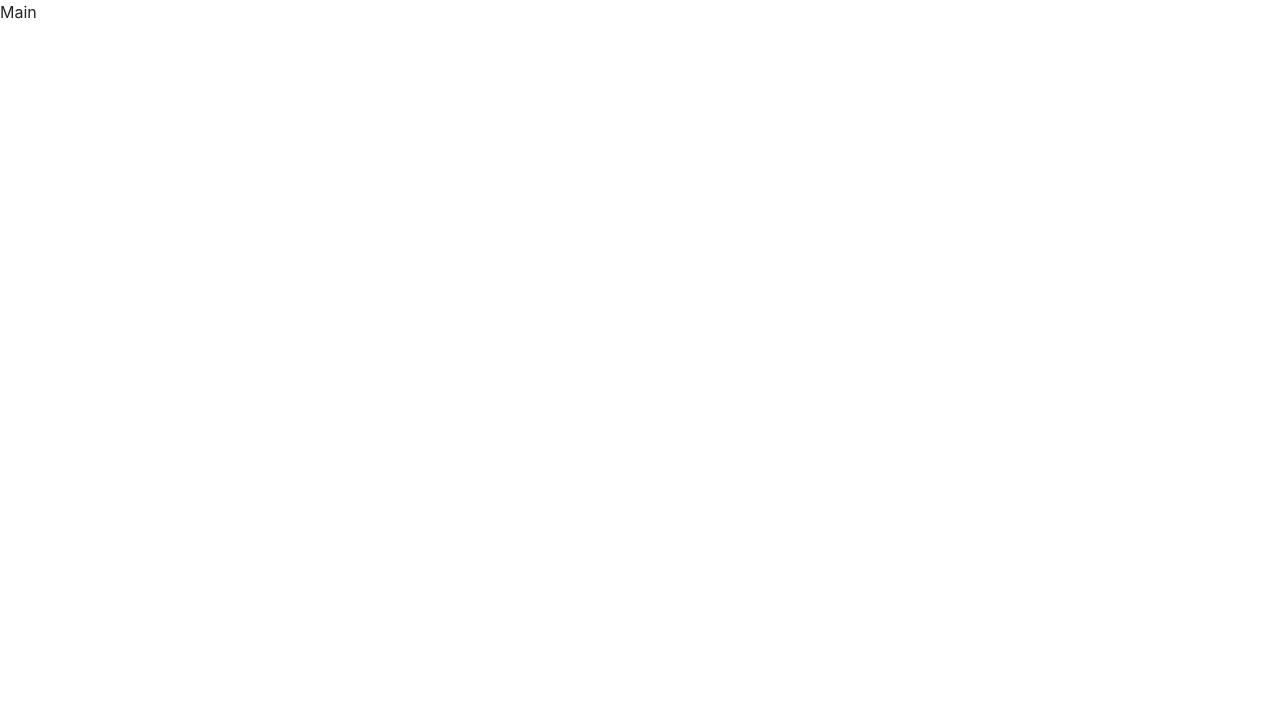
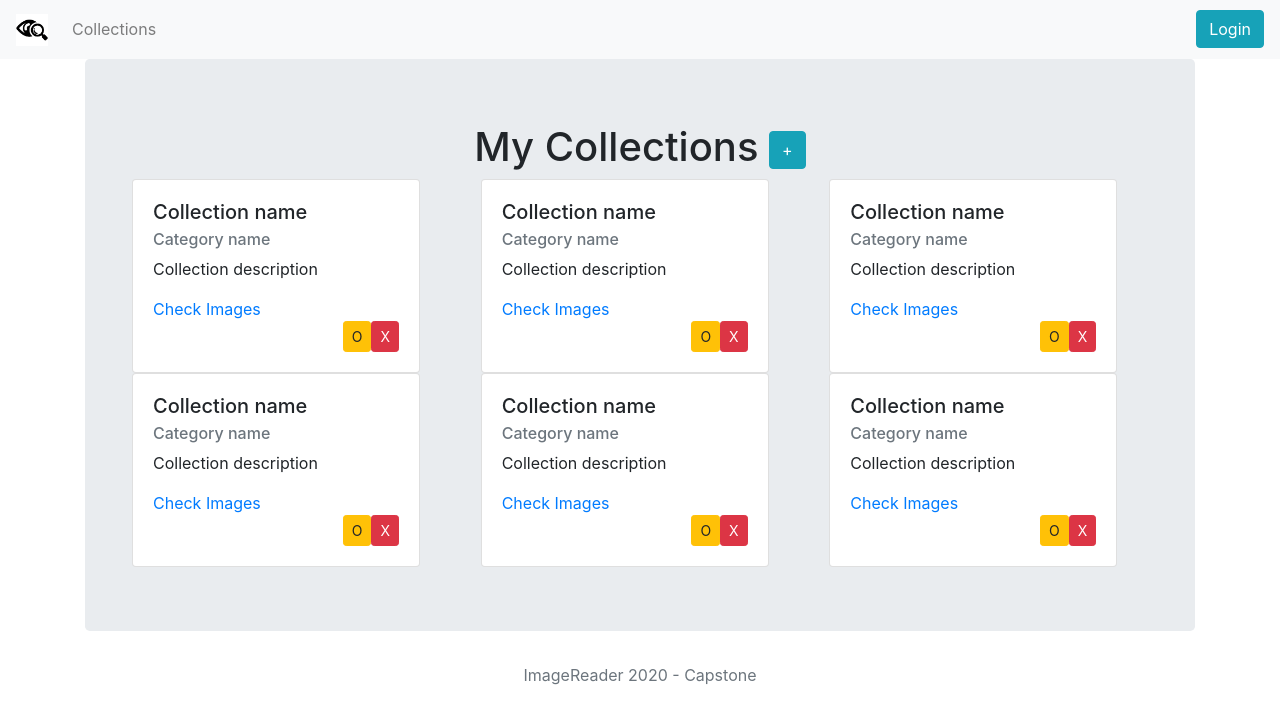
Before and after one commit to dblsilverio/cdnd-capstone, a React (Create React App) app in the folder client/: page / in a window 1280 px wide. Shown: the top 724 px of the page. Built offline with nearby package versions, Linux system fonts and the light colour scheme.

Commit message:
Basic image and collection components

```diff
--- /dev/null
+++ b/client/src/components/CollectionImages.tsx
@@ -0,0 +1,63 @@
+import React, { Component } from 'react'
+import { Col, Container, Image, Row } from 'react-bootstrap'
+import { Image as CImage } from '../models/image'
+import { ImageCollection } from '../models/imageCollection'
+
+export default class CollectionImages extends Component {
+
+    collection: ImageCollection = { category: "Category name", name: "Collection name", createdAt: new Date().toISOString(), id: "1231231", userId: "123123", description: "Collection description" }
+    images: CImage[] = [
+        { collectionId: this.collection.id, filename: "https://udacity-cdnd-capstone-image-reader-dev.s3.amazonaws.com/7293f85e-53e6-463d-8e81-7a325168cc7a", id: "123", createdAt: new Date().toISOString(), title: "Public Sign 1", description: "A public sign bla bla bla", textContent: "Detect Text" },
+        { collectionId: this.collection.id, filename: "https://udacity-cdnd-capstone-image-reader-dev.s3.amazonaws.com/7293f85e-53e6-463d-8e81-7a325168cc7a", id: "123", createdAt: new Date().toISOString(), title: "Public Sign 1", description: "A public sign bla bla bla", textContent: "Detect Text" },
+        { collectionId: this.collection.id, filename: "https://udacity-cdnd-capstone-image-reader-dev.s3.amazonaws.com/7293f85e-53e6-463d-8e81-7a325168cc7a", id: "123", createdAt: new Date().toISOString(), title: "Public Sign 1", description: "A public sign bla bla bla", textContent: "Detect Text" },
+        { collectionId: this.collection.id, filename: "https://udacity-cdnd-capstone-image-reader-dev.s3.amazonaws.com/7293f85e-53e6-463d-8e81-7a325168cc7a", id: "123", createdAt: new Date().toISOString(), title: "Public Sign 1", description: "A public sign bla bla bla", textContent: "Detect Text" },
+        { collectionId: this.collection.id, filename: "https://udacity-cdnd-capstone-image-reader-dev.s3.amazonaws.com/7293f85e-53e6-463d-8e81-7a325168cc7a", id: "123", createdAt: new Date().toISOString(), title: "Public Sign 1", description: "A public sign bla bla bla", textContent: "Detect Text" },
+        { collectionId: this.collection.id, filename: "https://udacity-cdnd-capstone-image-reader-dev.s3.amazonaws.com/7293f85e-53e6-463d-8e81-7a325168cc7a", id: "123", createdAt: new Date().toISOString(), title: "Public Sign 1", description: "A public sign bla bla bla", textContent: "Detect Text" }
+    ]
+
+    render() {
+        return (
+            <>
+                <h1 style={{ textAlign: 'center' }}> <i>{this.collection.name}</i> Images </h1>
+                {
+                    <Container style={{ marginTop: '50px' }}>
+                        {
+                            this.images.map(i => (<ImageItem item={i} />))
+                        }
+                    </Container>
+                }
+            </>
+        )
+
+    }
+
+}
+
+type ImageProps = {
+    item: CImage
+}
+
+class ImageItem extends Component<ImageProps> {
+
+    render() {
+
+        const { item } = this.props
+
+        return (
+            <Row style={{ marginBottom: '25px' }}>
+                <Col md="5">
+                    <Image src={item.filename} fluid />
+                </Col>
+                <Col md="7">
+                    <div>
+                        <p><b>Title: </b>{item.title}</p>
+                        <p><b>Created: </b>{item.createdAt}</p>
+                        <p><b>Description: </b>{item.description}</p>
+                        <p><b>Detected Text: </b>{item.textContent}</p>
+                    </div>
+                </Col>
+
+            </Row>
+        )
+    }
+}
--- /dev/null
+++ b/client/src/components/Collections.tsx
@@ -0,0 +1,71 @@
+import React, { Component } from 'react'
+import { Button, Card, Col, Container, Row } from 'react-bootstrap'
+import { Link } from 'react-router-dom'
+import { ImageCollection } from '../models/imageCollection'
+
+export default class Collections extends Component {
+
+    items: ImageCollection[] = [
+        { category: "Category name", name: "Collection name", createdAt: new Date().toISOString(), id: "1231231", userId: "123123", description: "Collection description" },
+        { category: "Category name", name: "Collection name", createdAt: new Date().toISOString(), id: "1231231", userId: "123123", description: "Collection description" },
+        { category: "Category name", name: "Collection name", createdAt: new Date().toISOString(), id: "1231231", userId: "123123", description: "Collection description" },
+        { category: "Category name", name: "Collection name", createdAt: new Date().toISOString(), id: "1231231", userId: "123123", description: "Collection description" },
+        { category: "Category name", name: "Collection name", createdAt: new Date().toISOString(), id: "1231231", userId: "123123", description: "Collection description" },
+        { category: "Category name", name: "Collection name", createdAt: new Date().toISOString(), id: "1231231", userId: "123123", description: "Collection description" }
+    ]
+
+    render() {
+        return (
+            <>
+                <h1 style={{ textAlign: 'center' }}>My Collections <Button variant="info">+</Button></h1>
+                <Container>
+                    <Row>
+                        {
+                            this.items.map(c => (<CollectionItem item={c} />))
+                        }
+                    </Row>
+                </Container>
+            </>
+        )
+
+    }
+
+}
+
+type CollectionProps = {
+    item: ImageCollection
+}
+
+class CollectionItem extends Component<CollectionProps> {
+
+    render() {
+
+        const { item } = this.props
+
+        return (
+            <>
+                <Col md="4" xs="12">
+                    <Card style={{ width: '18rem' }}>
+                        <Card.Body>
+                            <Card.Title>
+                                {item.name}
+                            </Card.Title>
+                            <Card.Subtitle className="mb-2 text-muted">{item.category}</Card.Subtitle>
+                            <Card.Text>
+                                {item.description}
+                            </Card.Text>
+                            <Card.Link as={Link} to={`/collections/${item.id}`}>Check Images</Card.Link>
+                            <div style={{textAlign: 'right'}}>
+                                <small>
+                                    <Button variant="warning" size="sm">O</Button>
+                                    <Button variant="danger" size="sm">X</Button>
+                                </small>
+                            </div>
+                        </Card.Body>
+                    </Card>
+                </Col>
+
+            </>
+        )
+    }
+}
--- a/client/src/index.tsx
+++ b/client/src/index.tsx
@@ -4,25 +4,39 @@ import { BrowserRouter, Route, Switch } from 'react-router-dom'
 import * as serviceWorker from './serviceWorker';
 
 import 'bootstrap/dist/css/bootstrap.min.css';
+import Footer from './ui/Footer';
+import Header from './ui/Header';
+import { Container, Jumbotron } from 'react-bootstrap';
+import Collections from './components/Collections';
+import CollectionImages from './components/CollectionImages';
 
 ReactDOM.render(
   <React.StrictMode>
     <BrowserRouter>
+      <Header />
+      <Container>
+        <Jumbotron>
           <Switch>
             <Route exact path="/">
-          Main
+              <Collections />
             </Route>
             <Route exact path="/login">
               Login
 </Route>
+            <Route exact path="/logoff">
+              Logoff
+</Route>
             <Route exact path="/callback">
               Callback
 </Route>
-        <Route exact path="/collections">
-          Collections
+            <Route exact path="/collections/:collectionId">
+              <CollectionImages />
             </Route>
           </Switch>
+        </Jumbotron>
+      </Container>
     </BrowserRouter>
+    <Footer />
   </React.StrictMode>,
   document.getElementById('root')
 );
--- /dev/null
+++ b/client/src/models/image.ts
@@ -0,0 +1,9 @@
+export interface Image {
+    id: string
+    title: string
+    description?: string
+    filename: string
+    textContent?: string
+    createdAt: string
+    collectionId: string
+}
--- /dev/null
+++ b/client/src/models/imageCollection.ts
@@ -0,0 +1,8 @@
+export interface ImageCollection {
+    id: string
+    name: string
+    description?: string
+    category: string
+    createdAt: string
+    userId: string
+}
--- /dev/null
+++ b/client/src/ui/Footer.tsx
@@ -0,0 +1,14 @@
+import React from 'react';
+
+
+function Footer() {
+    return (
+        <footer className="footer">
+            <div className="container" style={{ textAlign: 'center' }}>
+                <span className="text-muted">ImageReader 2020 - Capstone</span>
+            </div>
+        </footer>
+    );
+}
+
+export default Footer;
--- /dev/null
+++ b/client/src/ui/Header.tsx
@@ -0,0 +1,26 @@
+import React from 'react';
+import { Button, Image, Nav, Navbar } from 'react-bootstrap'
+import { Link } from 'react-router-dom';
+
+import logo from '../img/logo.png';
+
+function Header() {
+    return (
+        <Navbar bg="light" expand="lg">
+
+            <Navbar.Brand as={Link} to="/">
+                <Image src={logo} width="32" height="32" />
+            </Navbar.Brand>
+            <Navbar.Toggle aria-controls="basic-navbar-nav" />
+            <Navbar.Collapse id="basic-navbar-nav">
+                <Nav className="mr-auto">
+                    <Nav.Link as={Link} to="/">Collections</Nav.Link>
+                </Nav>
+
+            </Navbar.Collapse>
+            <Button variant="info" as={Link} to="/login">Login</Button>
+        </Navbar>
+    )
+}
+
+export default Header;
```
Also changed, not shown: client/src/config/config.ts (added, +8 -0 lines), client/src/utils/auth.ts (added, +9 -0 lines), client/src/img/logo.png (added). Lines whose indentation alone changed are shown as unchanged.
